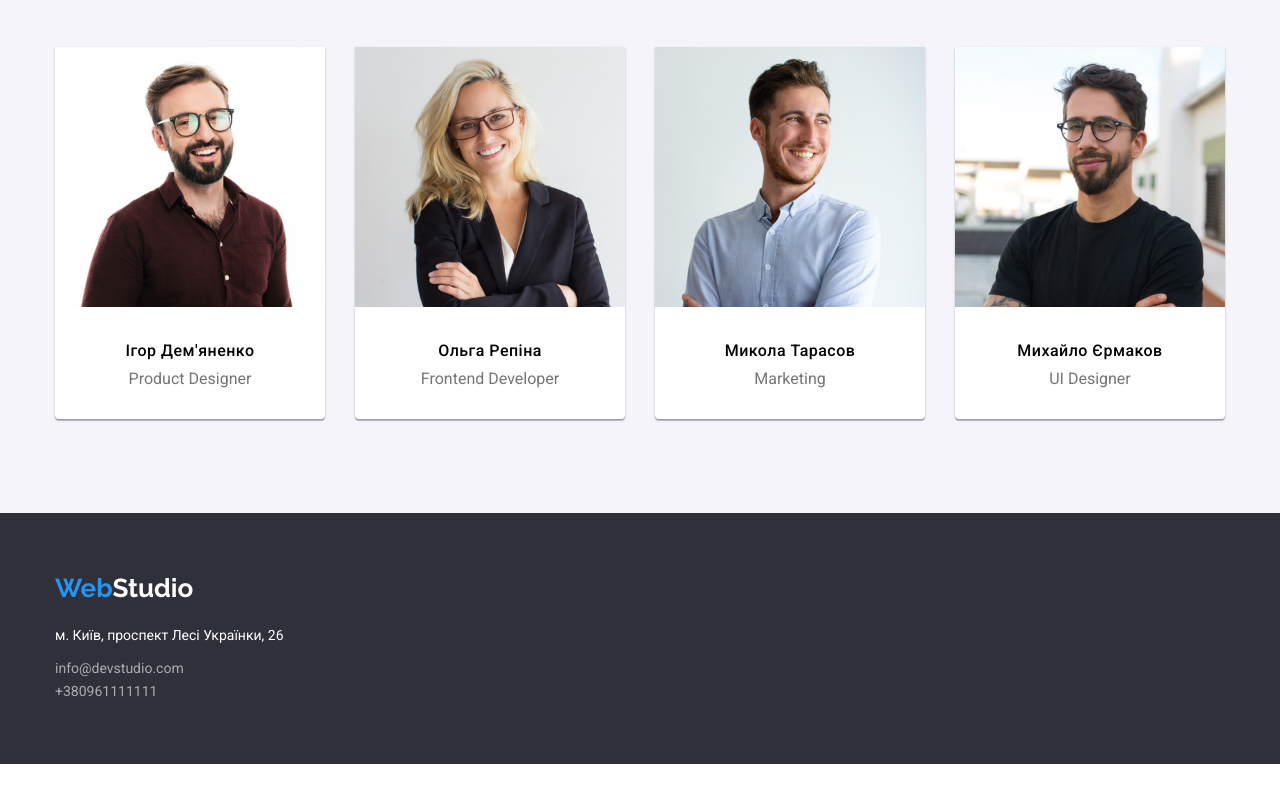
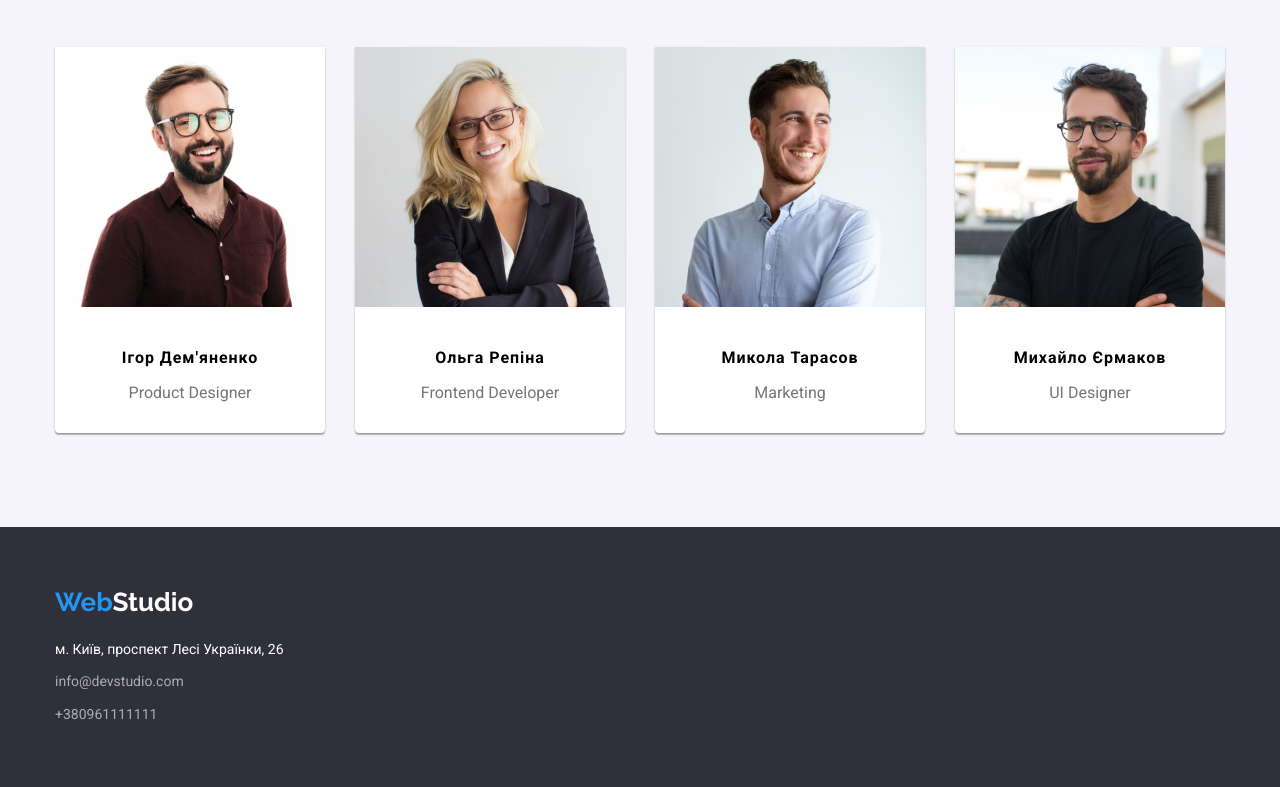
Before and after one commit to AlmessaN/goit-markup-hw-03, a plain HTML site: page index.html in a window 1280 px wide. Shown: the part 1577-2364 px from the top of the page. Before the commit the page ends 2341 px from the top, so only its background shows below. Drawn offline with nearby package versions, Linux system fonts and the light colour scheme; files whose address does not match are found by name.

Commit message:
homework3

```diff
--- a/css/styles.css
+++ b/css/styles.css
@@ -137,12 +137,12 @@ body {
   text-align: center;
   margin: 0 auto;
   background: #2F303A;
+  padding-top: 200px;
   padding-bottom: 200px;
 }
 .title {
     font-family: 'Roboto', sans-serif;
     font-weight: 900;
-    padding-top: 200px;
     color: #FFFFFF;
     font-size: 44px;
     line-height: 1.3;
@@ -269,10 +269,10 @@ body {
   .title-second {
     font-family: 'Roboto';
     font-style: normal;
-    font-weight: 500;
+    font-weight: 700;
     font-size: 16px;
-    line-height: 1.14;
-    letter-spacing: 0.03em;
+    line-height: 2.0;
+    letter-spacing: 0.06em;
   }
   .title-first {
     font-family: 'Roboto';
@@ -447,6 +447,11 @@ body {
     margin: 0 auto;
     padding: 60px 0;
   }
+  .address {
+    display: block;
+    margin-bottom: 9px;
+
+  }
   .studioo {
     width: 145px;
     height: 31px;
--- a/index.html
+++ b/index.html
@@ -137,7 +137,9 @@
         <a href="url" class="studioo"><span class="web">Web</span>Studio</a>
             <address>
                <p class="adres">м. Київ, проспект Лесі Українки, 26</p>
-                <a href="mailto:info@devstudio.com" class="maill">info@devstudio.com</a> <br>
+            <div class="address">
+                <a href="mailto:info@devstudio.com" class="maill">info@devstudio.com</a>
+            </div>
                 <a href="tel:+380961111111" class="tell">+380961111111</a>
             </address>
         </div>
```
Also changed, not shown: portfolio.html (+3 -1 lines).
